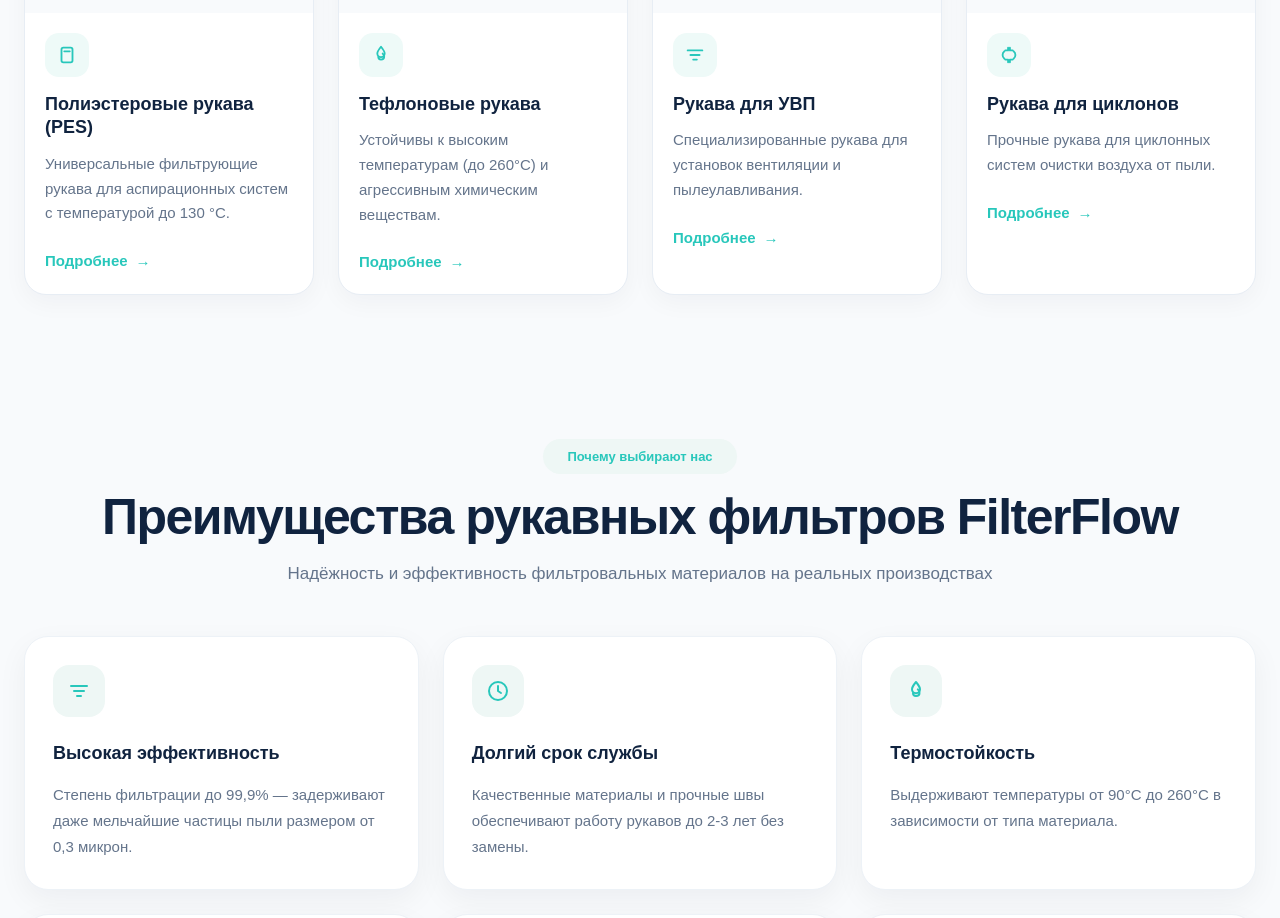
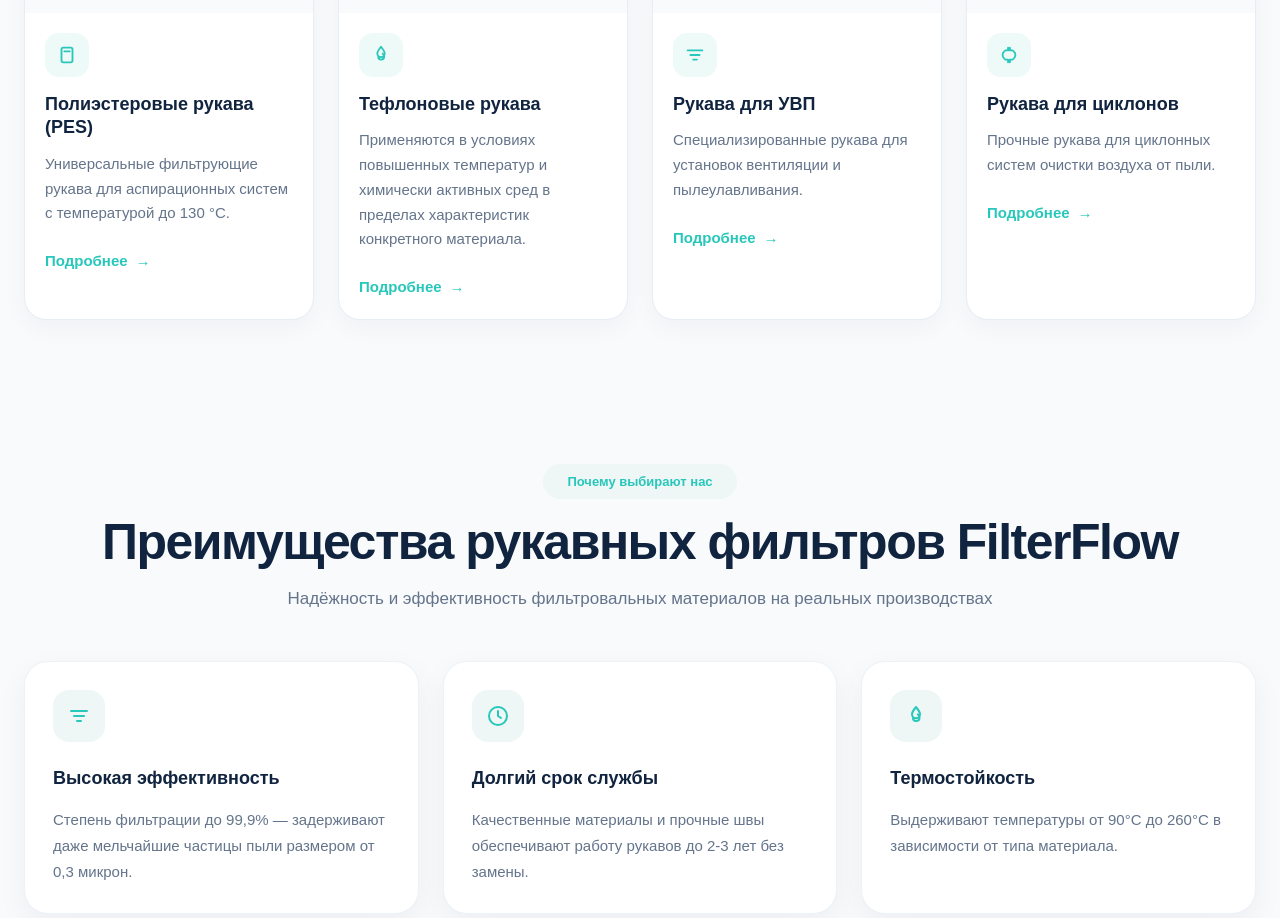
Before and after one commit to karipupkina-ux/filterflow-next, a Next.js app: page /filtracionnye-rukava in a window 1280 px wide. Shown: the part 1260-2178 px from the top of the page. Built offline with nearby package versions, Linux system fonts and the light colour scheme.

Commit message:
Content/SEO: remove unsupported exact performance claims

```diff
--- a/app/filtracionnye-rukava/page.tsx
+++ b/app/filtracionnye-rukava/page.tsx
@@ -15,7 +15,7 @@ export default function FiltracionnyeRukavaPage() {
     {
       question: "Как часто нужно менять фильтровальные рукава?",
       answer:
-        "Срок службы рукавов зависит от условий эксплуатации и составляет в среднем 1,5-3 года. Признаки необходимости замены: снижение производительности системы, повышенное сопротивление воздушному потоку, видимые повреждения ткани.",
+        "Срок службы рукавов зависит от материала, пыли, температуры, режима регенерации и нагрузки. О необходимости замены могут говорить снижение производительности системы, рост сопротивления и видимые повреждения ткани.",
     },
     {
       question: "Можно ли очищать рукава от пыли?",
@@ -25,12 +25,12 @@ export default function FiltracionnyeRukavaPage() {
     {
       question: "Какой материал выбрать для высоких температур?",
       answer:
-        "Для температур до 200°C подойдёт Номекс, до 260°C — Тефлон (PTFE), для экстремальных условий до 280°C — стекловолокно. Мы поможем подобрать оптимальный вариант под ваши условия.",
+        "Материал для повышенных температур выбирают по техническому паспорту конкретной ткани и условиям процесса. Помимо температуры учитывают влажность, химический состав газа, пыль и способ регенерации.",
     },
     {
       question: "Изготавливаете ли рукава нестандартных размеров?",
       answer:
-        "Да, мы производим рукава любых диаметров (от 100 до 300 мм) и длин (от 1 до 8 метров) по вашим чертежам и размерам. Срок изготовления — 5-7 рабочих дней.",
+        "Да, изготавливаем рукава по индивидуальным размерам и чертежам. Возможный диапазон размеров и срок изготовления зависят от конструкции, материала, количества и требований заказа.",
     },
     {
       question: "Как рассчитать необходимое количество рукавов?",
@@ -232,8 +232,8 @@ export default function FiltracionnyeRukavaPage() {
                 </h3>
 
                 <p className="mt-3 text-[15px] leading-[1.65] text-[#64748b]">
-                  Устойчивы к высоким температурам (до 260°C) и агрессивным
-                  химическим веществам.
+                  Применяются в условиях повышенных температур и химически активных
+                  сред в пределах характеристик конкретного материала.
                 </p>
 
                 <div className="mt-6 flex items-center gap-2 text-[15px] font-semibold text-[#28c7bb]">
```
